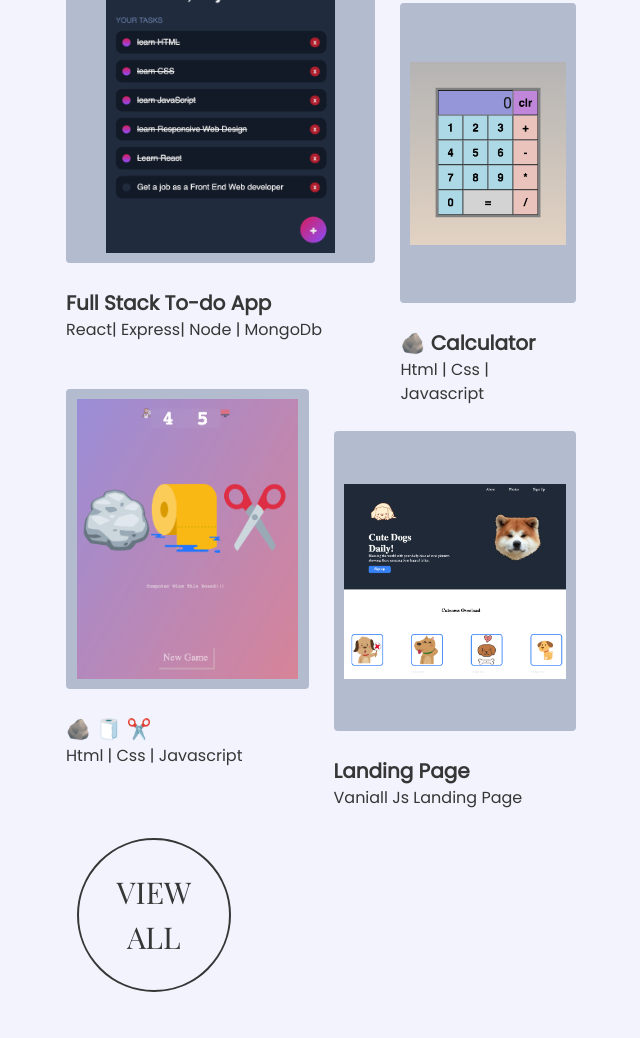
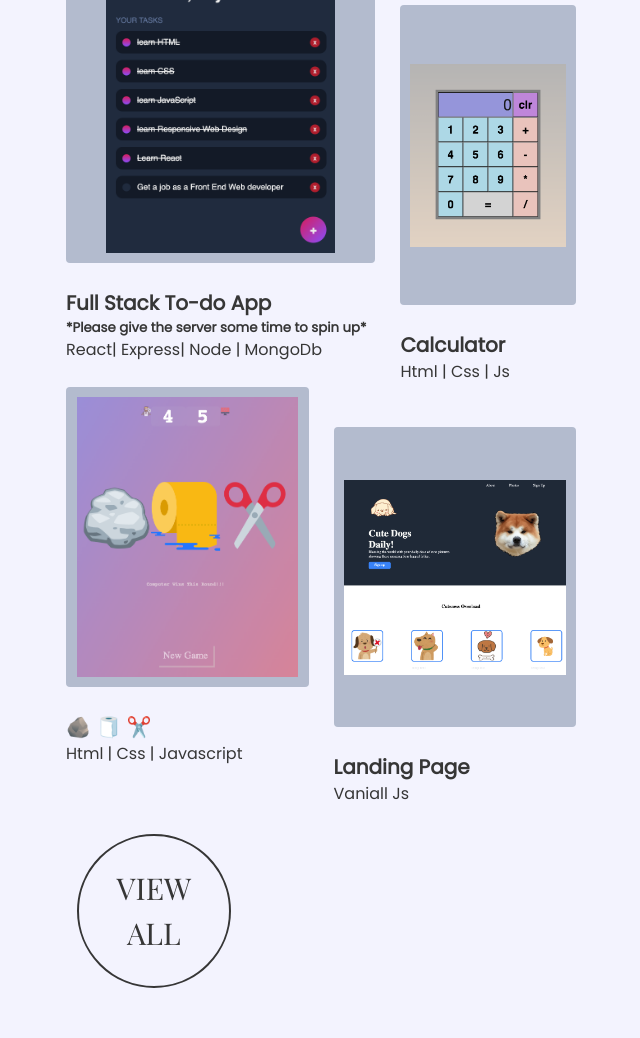
Before and after one commit to joxop/2022-Portfolio, a plain HTML site: page index.html in a window 1280 px wide. Shown: the part 1906-2944 px from the top of the page, without its empty margins (319-959 px from the left). Drawn offline with nearby package versions, Linux system fonts and the light colour scheme.

Commit message:
tweking final look

```diff
--- a/index.html
+++ b/index.html
@@ -113,7 +113,8 @@
             <img src="./assets/images/todo.png" alt="Project one Todo App">
           </div>
           <div class="card-heading">
-            <h5 class="card-title">Full Stack To-do App</h5>
+            <h4 class="card-title">Full Stack To-do App</h4>
+            <h5>*Please give the server some time to spin up*</h5>
             <span class="card-subtitle">React| Express| Node | MongoDb</span>
           </div>
         </a>
@@ -123,8 +124,8 @@
             <img src="./assets/images/calc.png" alt="">
           </div>
           <div class="card-heading">
-            <h5 class="card-title">🪨 Calculator</h5>
-            <span class="card-subtitle">Html | Css | Javascript</span>
+            <h5 class="card-title">Calculator</h5>
+            <span class="card-subtitle">Html | Css | Js</span>
           </div>
         </a>
 
@@ -146,7 +147,7 @@
           </div>
           <div class="card-heading">
             <h5 class="card-title">Landing Page</h5>
-            <span class="card-subtitle">Vaniall Js Landing Page</span>
+            <span class="card-subtitle">Vaniall Js</span>
           </div>
         </a>
 
@@ -228,16 +229,6 @@
 
           <div class="social-media">
             <ul class="list">
-              <!-- <li class="list-item">
-              <a href="#" class="list-link">
-                <i class="bx bxl-twitter"></i>
-              </a>
-            </li>
-            <li class="list-item">
-              <a href="#" class="list-link">
-                <i class="bx bxl-instagram"></i>
-              </a>
-            </li> -->
             <li class="list-item">
               <a target="_blank" rel="noopener noreferrer" href="https://github.com/joxop" class="list-link">
                 <i class="bx bxl-github"></i>
```
Also changed, not shown: 1 other file.
